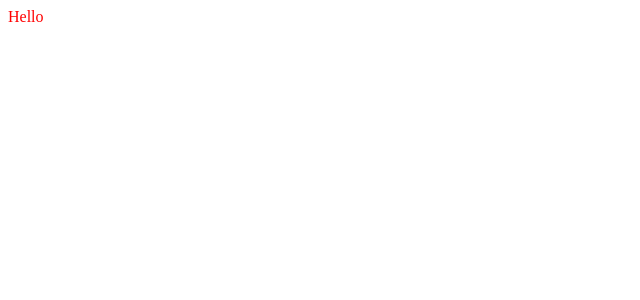
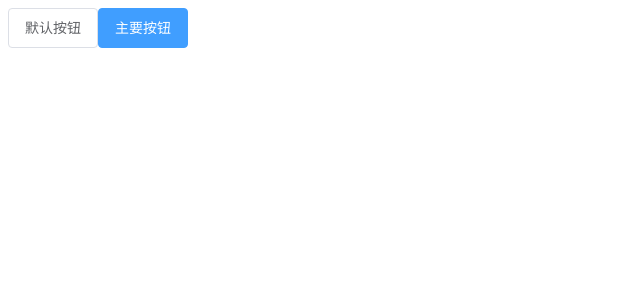
Before and after one commit to mzhaonanq/gulu-vue-2, a Vue app: page / in a window 1280 px wide. Shown: the top 300 px of the page, without its empty margins (0-640 px from the left). Built offline with nearby package versions, Linux system fonts and the light colour scheme.

Commit message:
完成默认按钮的样式

```diff
--- /dev/null
+++ b/lib/Button.vue
@@ -0,0 +1,58 @@
+<template>
+  <button class="gulu-button" :class="buttonType">
+    <slot/>
+  </button>
+</template>
+
+<script>
+export default {
+  data() {
+    return {
+      msg: "我是Button组件"
+    }
+  },
+  props: {
+    buttonType: {
+      type: String,
+      default: "normal",
+      validator(value) {
+        return value === "normal" || value === "main" || value === "danger"
+      }
+    }
+  }
+}
+</script>
+
+<style lang="scss">
+.gulu-button {
+  display: inline-block;
+  background: #ffffff;
+  border: 1px solid #dcdfe6;
+  border-radius: 4px;
+  line-height: 1;
+  font-size: 14px;
+  padding: 12px 16px;
+  text-align: center;
+  color: #606266;
+  cursor: pointer;
+  &:focus,&:hover{
+    outline: none;
+    color: #409eff;
+    border-color: #c6e2ff;
+    background-color: #ecf5ff;
+  }
+  &:active{
+    color: #3a8ee6;
+    border-color: #3a8ee6;
+    outline: none;
+}
+  &.main {
+    background: #409eff;
+    border-color: #409eff;
+    color:#ffffff;
+  }
+  &.danger {
+    background: red;
+  }
+}
+</style>
--- a/src/App.vue
+++ b/src/App.vue
@@ -1,22 +1,21 @@
 <template>
-  <div class="example">
-    {{ msg }}
+  <div>
+  <Button>默认按钮</Button>
+  <Button button-type="main">主要按钮</Button>
   </div>
 </template>
 
 <script>
+import Button from "../lib/Button.vue";
+
 export default {
+  components: {Button},
   data() {
     return {
-      msg: 'Hello',
     };
   },
 };
 </script>
 
 <style lang="scss">
-$color:red;
-.example {
-  color: $color;
-}
 </style>
```
